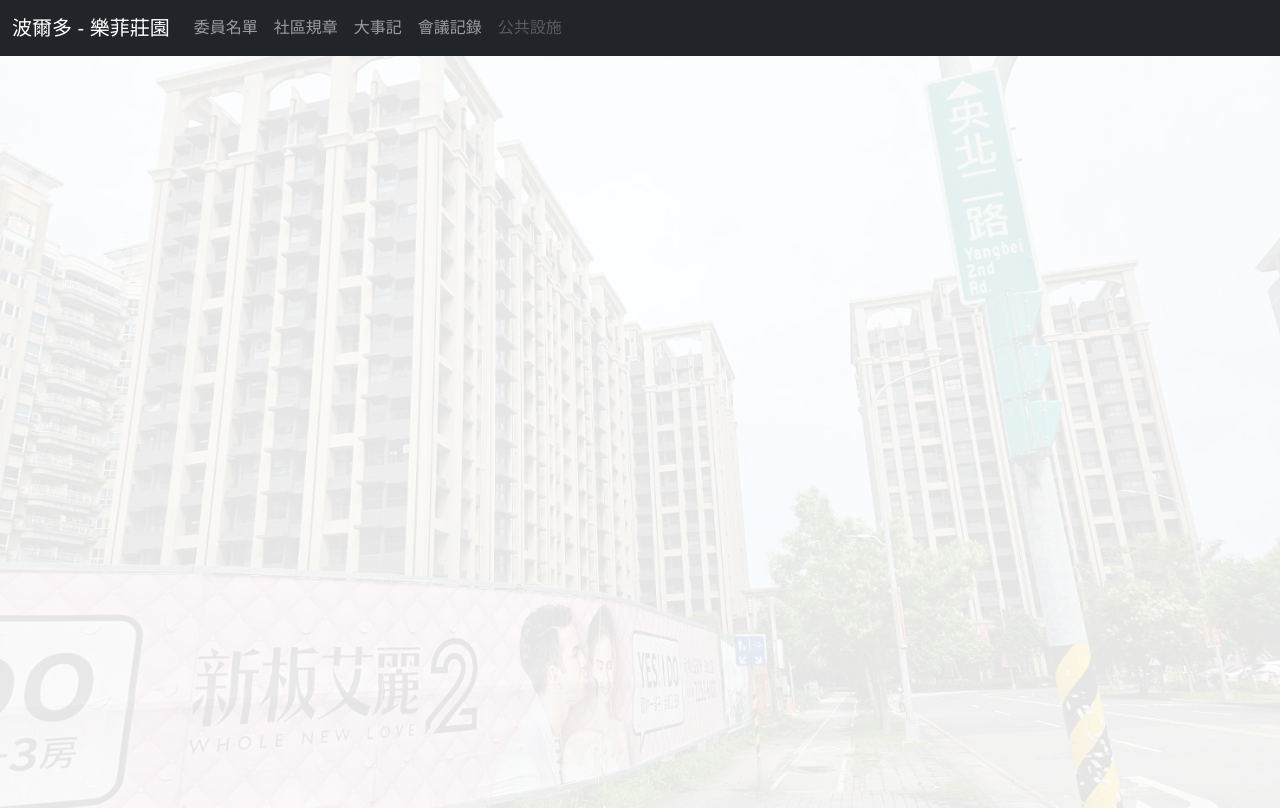
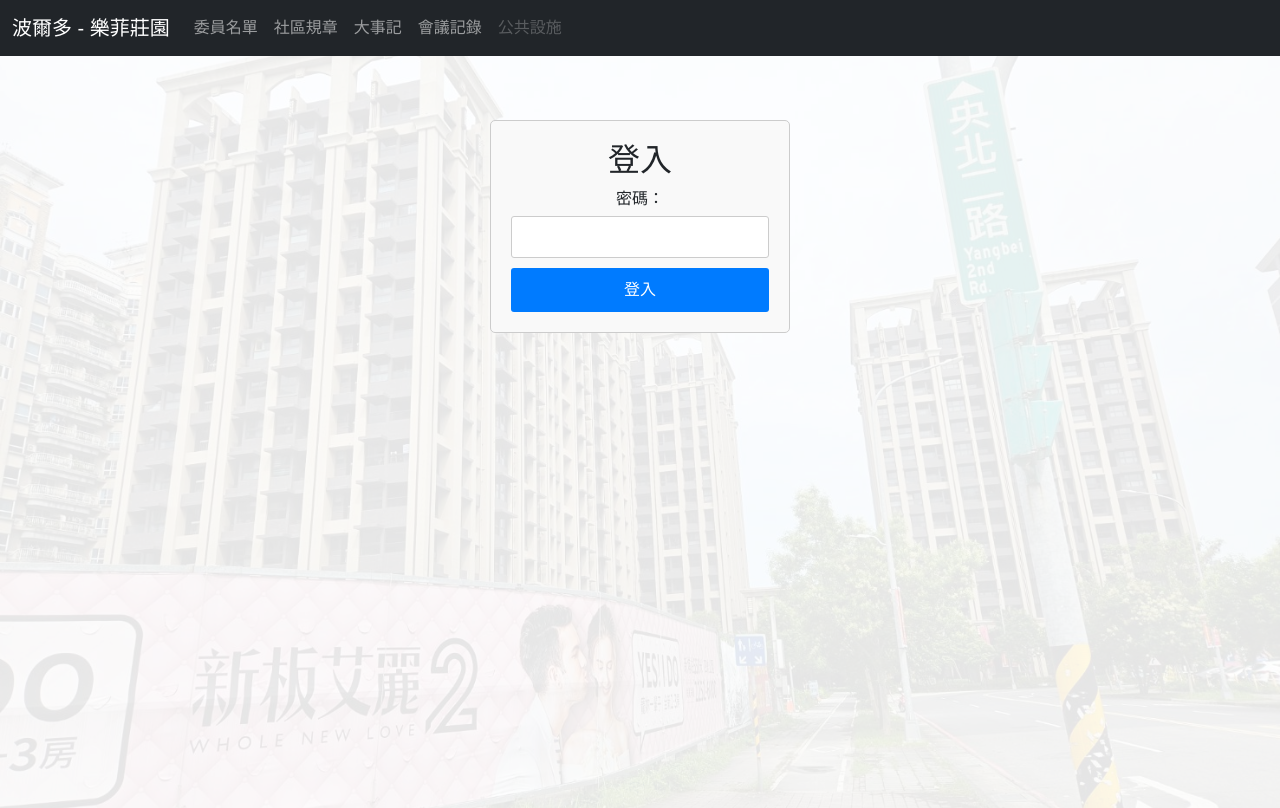
Before and after one commit to joechiboo/bordeaux-ii, a Vue app: page /login in a window 1280 px wide. Built offline with nearby package versions, Linux system fonts and the light colour scheme.

Commit message:
增加登入機制「樂菲莊園」

```diff
--- /dev/null
+++ b/src/components/Login.vue
@@ -0,0 +1,71 @@
+<template>
+	<div class="login">
+		<h2>登入</h2>
+		<form @submit.prevent="handleLogin">
+			<div>
+				<label for="password">密碼：</label>
+				<input type="text" v-model="password" required />
+			</div>
+			<button type="submit">登入</button>
+		</form>
+	</div>
+</template>
+
+<script>
+	export default {
+		data() {
+			return {
+				password: '',
+			};
+		},
+		methods: {
+			handleLogin() {
+				if (this.password === '樂菲莊園') {
+					this.$store.commit('login');
+					this.$router.push({ name: 'Welcome' });
+				} else {
+					alert('密碼錯誤');
+				}
+			},
+		},
+	};
+</script>
+
+<style scoped>
+	.login {
+		max-width: 300px;
+		margin: 100px auto;
+		padding: 20px;
+		border: 1px solid #ccc;
+		border-radius: 5px;
+		background: #f9f9f9;
+	}
+
+	label {
+		display: block;
+		margin-bottom: 5px;
+	}
+
+	input {
+		width: 100%;
+		padding: 8px;
+		margin-bottom: 10px;
+		border: 1px solid #ccc;
+		border-radius: 3px;
+	}
+
+	button {
+		width: 100%;
+		padding: 10px;
+		background: #007bff;
+		border: none;
+		border-radius: 3px;
+		color: white;
+		font-size: 16px;
+		cursor: pointer;
+	}
+
+	button:hover {
+		background: #0056b3;
+	}
+</style>
--- a/src/router/index.js
+++ b/src/router/index.js
@@ -1,6 +1,13 @@
 import { createRouter, createWebHistory } from 'vue-router';
+import store from '../store'; // 引入 Vuex store
 
 const routes = [
+	{
+		path: '/login',
+		name: 'Login',
+		component: () => import('../components/Login.vue'),
+		meta: { title: '登入' },
+	},
 	{
 		path: '/',
 		name: 'Home',
@@ -54,7 +61,15 @@ router.beforeEach((to, from, next) => {
 	if (to.meta.title) {
 		document.title = '波爾多樂菲莊園 - 模範社區' + ' | ' + to.meta.title;
 	}
-	next();
+	if (to.name !== 'Login' && !store.state.isAuthenticated) {
+		if (from.name !== 'Login') {
+			next({ name: 'Login' });
+		} else {
+			next(false);
+		}
+	} else {
+		next();
+	}
 });
 
 export default router;
--- a/src/store/index.js
+++ b/src/store/index.js
@@ -4,14 +4,20 @@ import { createStore } from 'vuex';
 const store = createStore({
 	state() {
 		return {
-			// 定義你的狀態
+			isAuthenticated: false, // 定義初始的登入狀態
 		};
 	},
 	mutations: {
 		// 定義更改狀態的方法
+		login(state) {
+			state.isAuthenticated = true;
+		},
+		logout(state) {
+			state.isAuthenticated = false;
+		},
 	},
 	actions: {
-		// 定義執行異步操作的方法
+		// 定義執行異步操作的方法，如果需要
 	},
 	modules: {
 		// 如果需要，可以添加更多模塊
```
